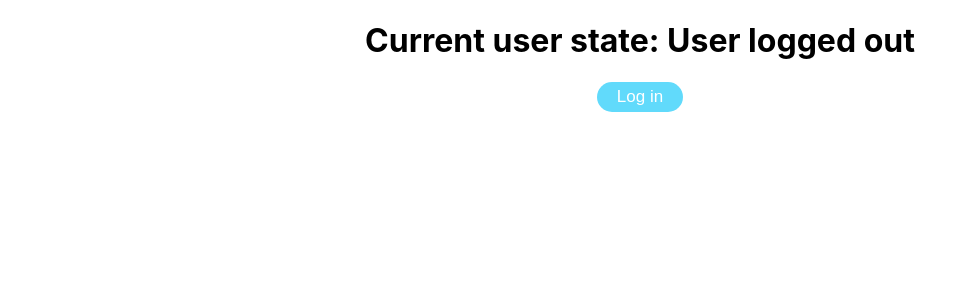
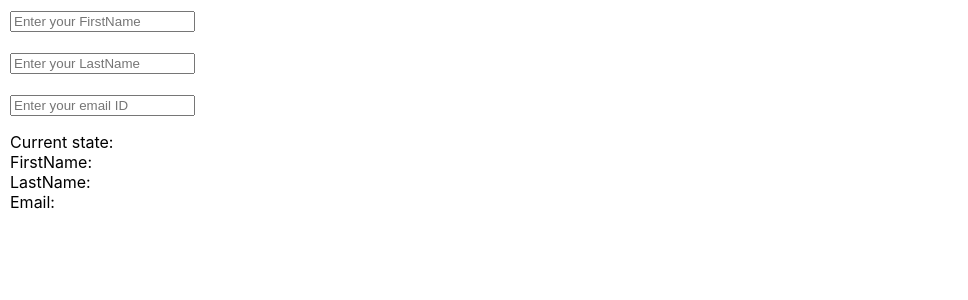
Before and after one commit to Pratham82/React-, a React (Create React App) app in the folder Scrimba-React Course/: page / in a window 1280 px wide. Shown: the top 300 px of the page, without its empty margins (0-968 px from the left). Built offline with nearby package versions, Linux system fonts and the light colour scheme.

Commit message:
Main file changed

```diff
--- a/Scrimba-React Course/src/index.js
+++ b/Scrimba-React Course/src/index.js
@@ -1,11 +1,10 @@
 import React from "react";
 import ReactDOM from "react-dom";
 import "./index.css";
-import States from "./components/State management/States";
-import ChangeState from "./components/State management/ChangeState";
-import Events from "./components/Handling Events/Events";
 import Main from "./components/Todo/Main";
-import ConditionalChallenge from './components/Conditional Rendering/ConditionalChallenge'
+import Form1 from './components/Forms/Form1'
+
+
 //* For strict mode
 // ReactDOM.render(
 // 	<React.StrictMode>
@@ -16,7 +15,7 @@ import ConditionalChallenge from './components/Conditional Rendering/Conditional
 // );
 
 ReactDOM.render(
-	<ConditionalChallenge />,
+	<Form1 />,
 	document.getElementById("root")
 );
 
```
